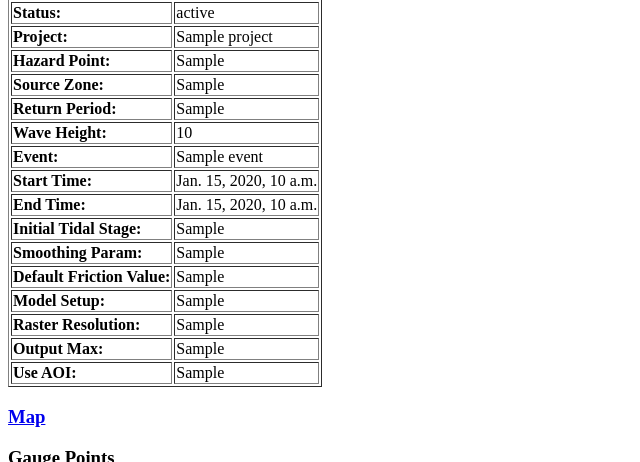
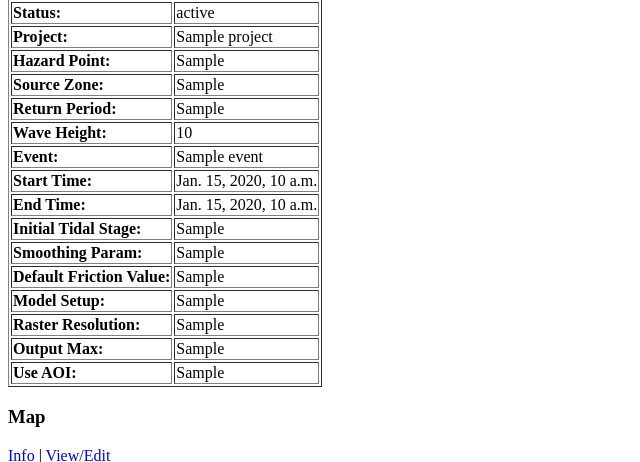
Before and after one commit to AIFDR/tsudat2, a Django app: template templates/scenario_info.html in a window 1280 px wide. Shown: the part 181-643 px from the top of the page, without its empty margins (0-640 px from the left). Run offline with Django 3.2, Linux system fonts and the light colour scheme; the template is opened without the code that fills it: most values are stand-ins (such as "Sample title", 1, 10 or a date in 2020); parts of the project's set-up code (start-up, migrations or seed data) failed here and were passed over; some libraries are stand-ins or nearby versions.

Commit message:
Some minor tweaks to the scenario info template

```diff
--- a/templates/scenario_info.html
+++ b/templates/scenario_info.html
@@ -26,8 +26,10 @@
 <tr><td><b>Use AOI:</b></td><td>{{ scenario.use_aoi }}</td></tr>
 </table>
 
-<h3>
-<a href="{{ SITEURL }}{{ scenario.map.get_absolute_url }}">Map</a></h3>
+<h3>Map</h3>
+<a href="{{ SITEURL }}{{ scenario.map.get_absolute_url }}">Info</a> |
+<a href="{{ SITEURL }}{{ scenario.map.get_absolute_url }}/view/">View/Edit</a>
+<div><iframe style="border: none;" height="400" width="600" src="http://tsudat.nci.org.au/maps/{{ scenario.map.pk }}/embed"></iframe></div>
 
 
 <h3>Gauge Points</h3>
```
